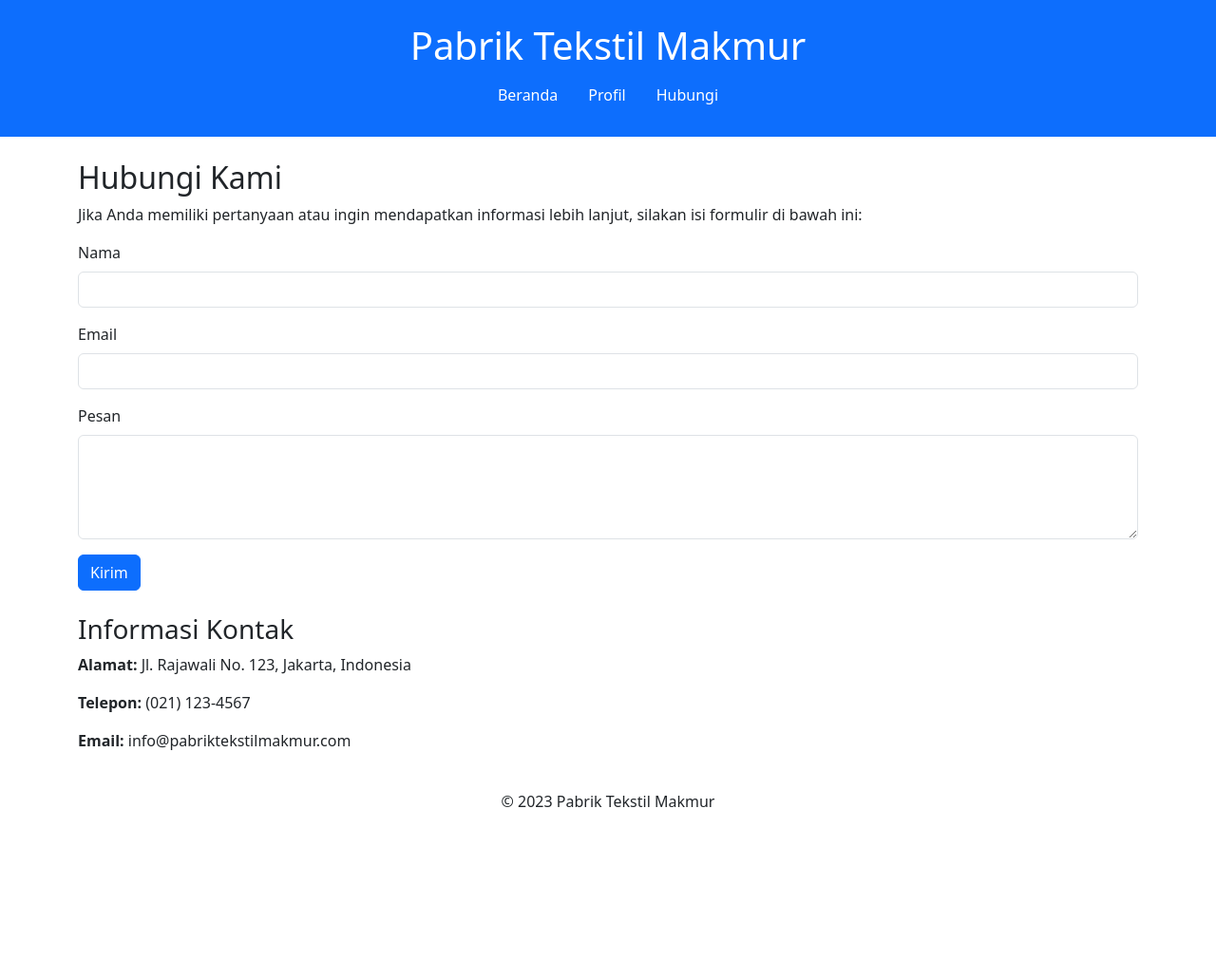
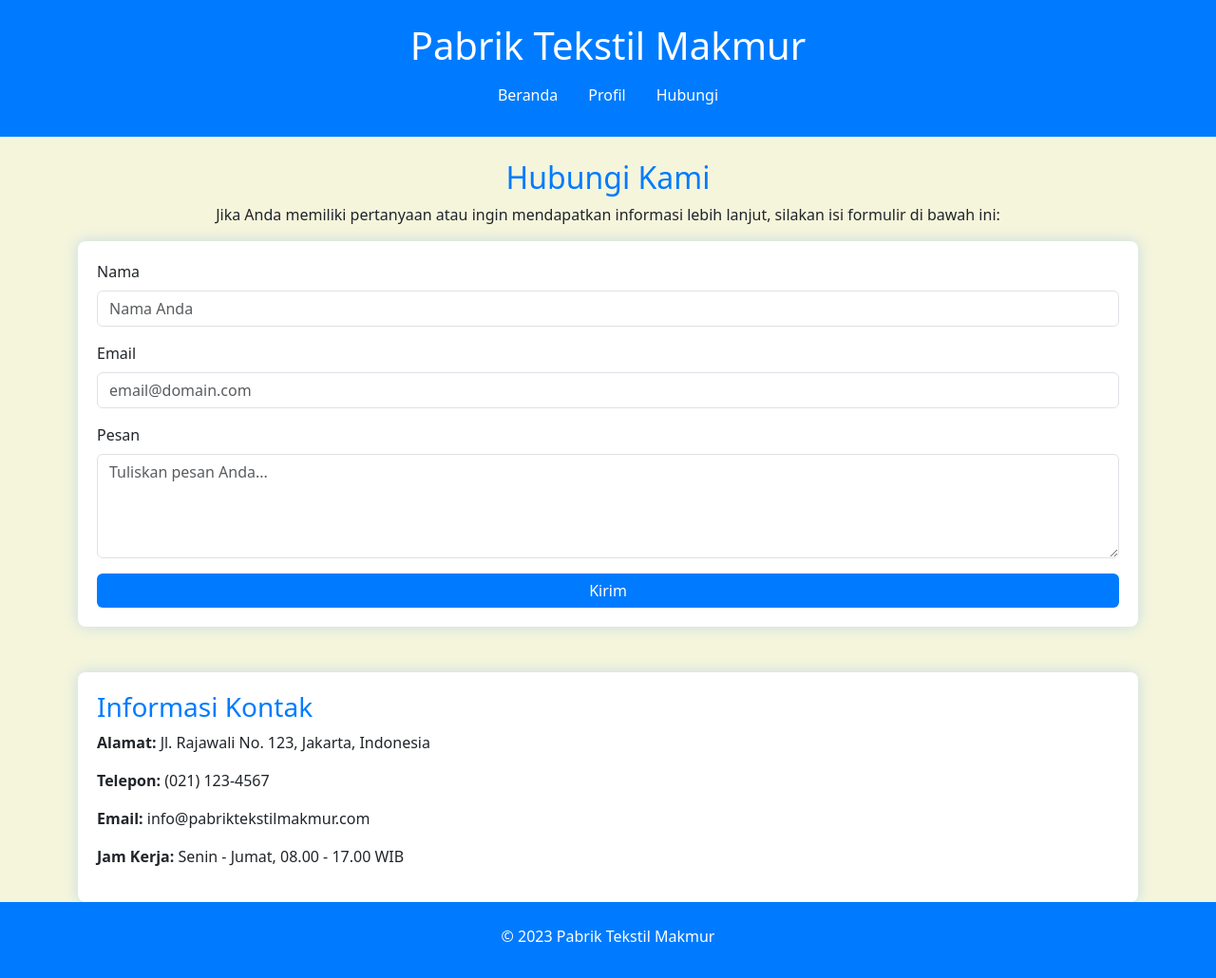
Before and after one commit to mayanggsarinr/24252-PAWI-Tugas1, a plain HTML site: page hubungi.html in a window 1280 px wide. Shown: the whole page at 95% size. Before the commit the page ends 896 px from the top, so only its background shows below. Drawn offline with nearby package versions, Linux system fonts and the light colour scheme.

Commit message:
update hubungi.html

```diff
--- a/hubungi.html
+++ b/hubungi.html
@@ -4,45 +4,94 @@
     <meta charset="UTF-8">
     <meta name="viewport" content="width=device-width, initial-scale=1.0">
     <link href="https://cdn.jsdelivr.net/npm/bootstrap@5.3.3/dist/css/bootstrap.min.css" rel="stylesheet" integrity="sha384-QWTKZyjpPEjISv5WaRU9OFeRpok6YctnYmDr5pNlyT2bRjXh0JMhjY6hW+ALEwIH" crossorigin="anonymous">
-    <link rel="stylesheet" href="styles.css">
     <title>Hubungi Kami - Pabrik Tekstil Makmur</title>
+    <style>
+        body {
+            background-color: #f5f5dc;
+        }
+        header {
+            background-color: #007bff;
+        }
+        h1, footer {
+            color: #ffffff;
+        }
+        h2, h3 {
+            color: #007bff;
+        }
+        nav a {
+            color: #ffffff !important;
+        }
+        nav a:hover {
+            color: #f5f5f5;
+            text-decoration: underline;
+        }
+        footer {
+            background-color: #007bff;
+            padding: 15px;
+        }
+        form {
+            background-color: #ffffff;
+            padding: 20px;
+            border-radius: 8px;
+            box-shadow: 0px 0px 15px rgba(0, 123, 255, 0.2);
+        }
+        .contact-info {
+            margin-top: 30px;
+            padding: 20px;
+            background-color: #ffffff;
+            border-radius: 8px;
+            box-shadow: 0px 0px 15px rgba(0, 123, 255, 0.2);
+        }
+        .btn-primary {
+            background-color: #007bff;
+            border: none;
+        }
+        .btn-primary:hover {
+            background-color: #0056b3;
+        }
+    </style>
 </head>
 <body>
-    <header class="bg-primary text-white text-center py-4">
+    <header class="text-center py-4">
         <h1>Pabrik Tekstil Makmur</h1>
         <nav>
             <ul class="nav justify-content-center">
-                <li class="nav-item"><a class="nav-link text-white" href="index.html">Beranda</a></li>
-                <li class="nav-item"><a class="nav-link text-white" href="profil.html">Profil</a></li>
-                <li class="nav-item"><a class="nav-link text-white" href="hubungi.html">Hubungi</a></li>
+                <li class="nav-item"><a class="nav-link" href="index.html">Beranda</a></li>
+                <li class="nav-item"><a class="nav-link" href="profil.html">Profil</a></li>
+                <li class="nav-item"><a class="nav-link" href="hubungi.html">Hubungi</a></li>
             </ul>
         </nav>
     </header>
+
     <main class="container mt-4">
-        <h2>Hubungi Kami</h2>
-        <p>Jika Anda memiliki pertanyaan atau ingin mendapatkan informasi lebih lanjut, silakan isi formulir di bawah ini:</p>
+        <h2 class="text-center">Hubungi Kami</h2>
+        <p class="text-center">Jika Anda memiliki pertanyaan atau ingin mendapatkan informasi lebih lanjut, silakan isi formulir di bawah ini:</p>
 
         <form>
             <div class="mb-3">
                 <label for="name" class="form-label">Nama</label>
-                <input type="text" class="form-control" id="name" required>
+                <input type="text" class="form-control" id="name" placeholder="Nama Anda" required>
             </div>
             <div class="mb-3">
                 <label for="email" class="form-label">Email</label>
-                <input type="email" class="form-control" id="email" required>
+                <input type="email" class="form-control" id="email" placeholder="email@domain.com" required>
             </div>
             <div class="mb-3">
                 <label for="message" class="form-label">Pesan</label>
-                <textarea class="form-control" id="message" rows="4" required></textarea>
+                <textarea class="form-control" id="message" rows="4" placeholder="Tuliskan pesan Anda..." required></textarea>
             </div>
-            <button type="submit" class="btn btn-primary">Kirim</button>
+            <button type="submit" class="btn btn-primary w-100">Kirim</button>
         </form>
 
-        <h3 class="mt-4">Informasi Kontak</h3>
-        <p><strong>Alamat:</strong> Jl. Rajawali No. 123, Jakarta, Indonesia</p>
-        <p><strong>Telepon:</strong> (021) 123-4567</p>
-        <p><strong>Email:</strong> info@pabriktekstilmakmur.com</p>
+        <div class="contact-info mt-5">
+            <h3>Informasi Kontak</h3>
+            <p><strong>Alamat:</strong> Jl. Rajawali No. 123, Jakarta, Indonesia</p>
+            <p><strong>Telepon:</strong> (021) 123-4567</p>
+            <p><strong>Email:</strong> info@pabriktekstilmakmur.com</p>
+            <p><strong>Jam Kerja:</strong> Senin - Jumat, 08.00 - 17.00 WIB</p>
+        </div>
     </main>
+
     <footer class="text-center py-4">
         <p>&copy; 2023 Pabrik Tekstil Makmur</p>
     </footer>
```
